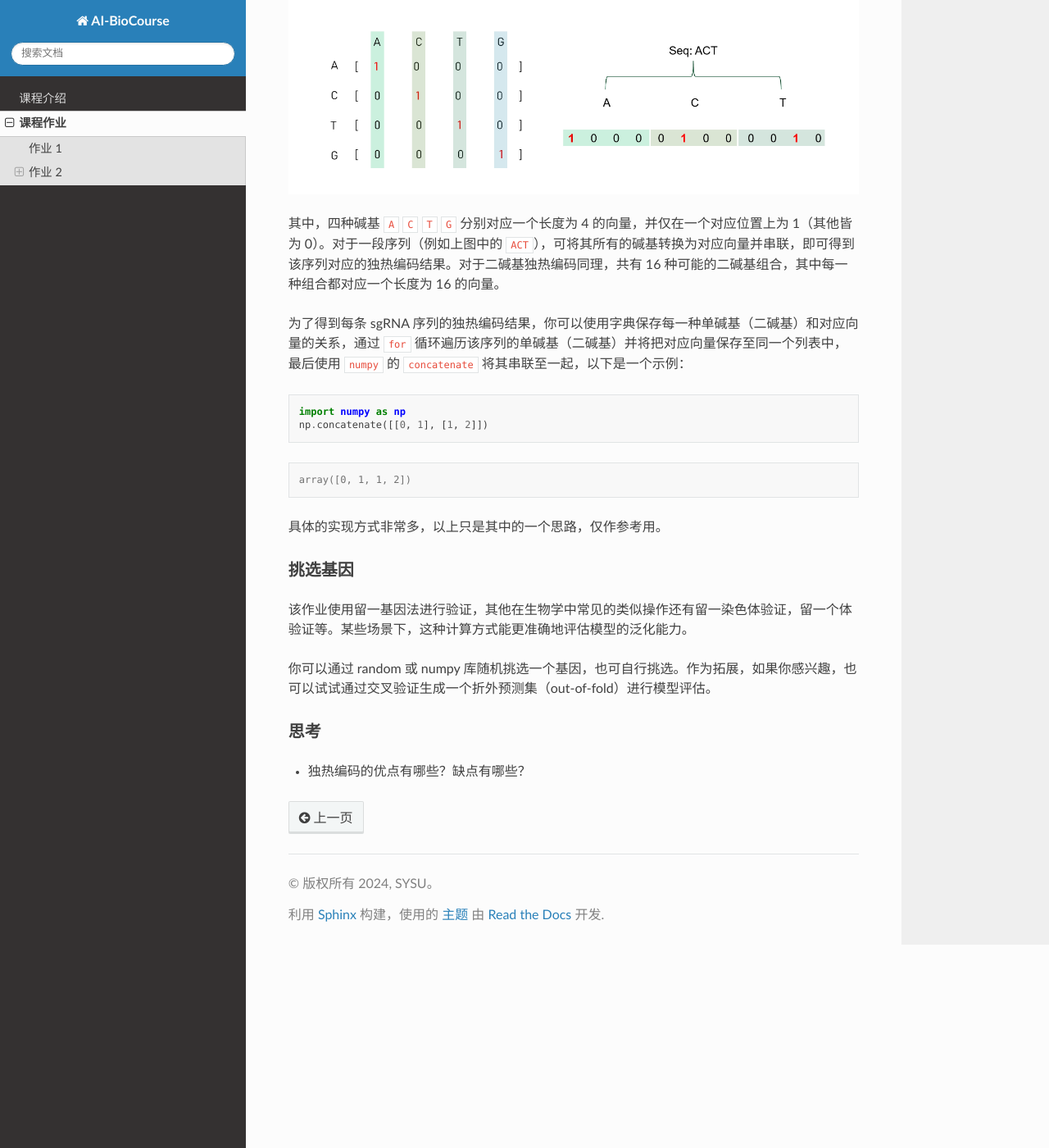
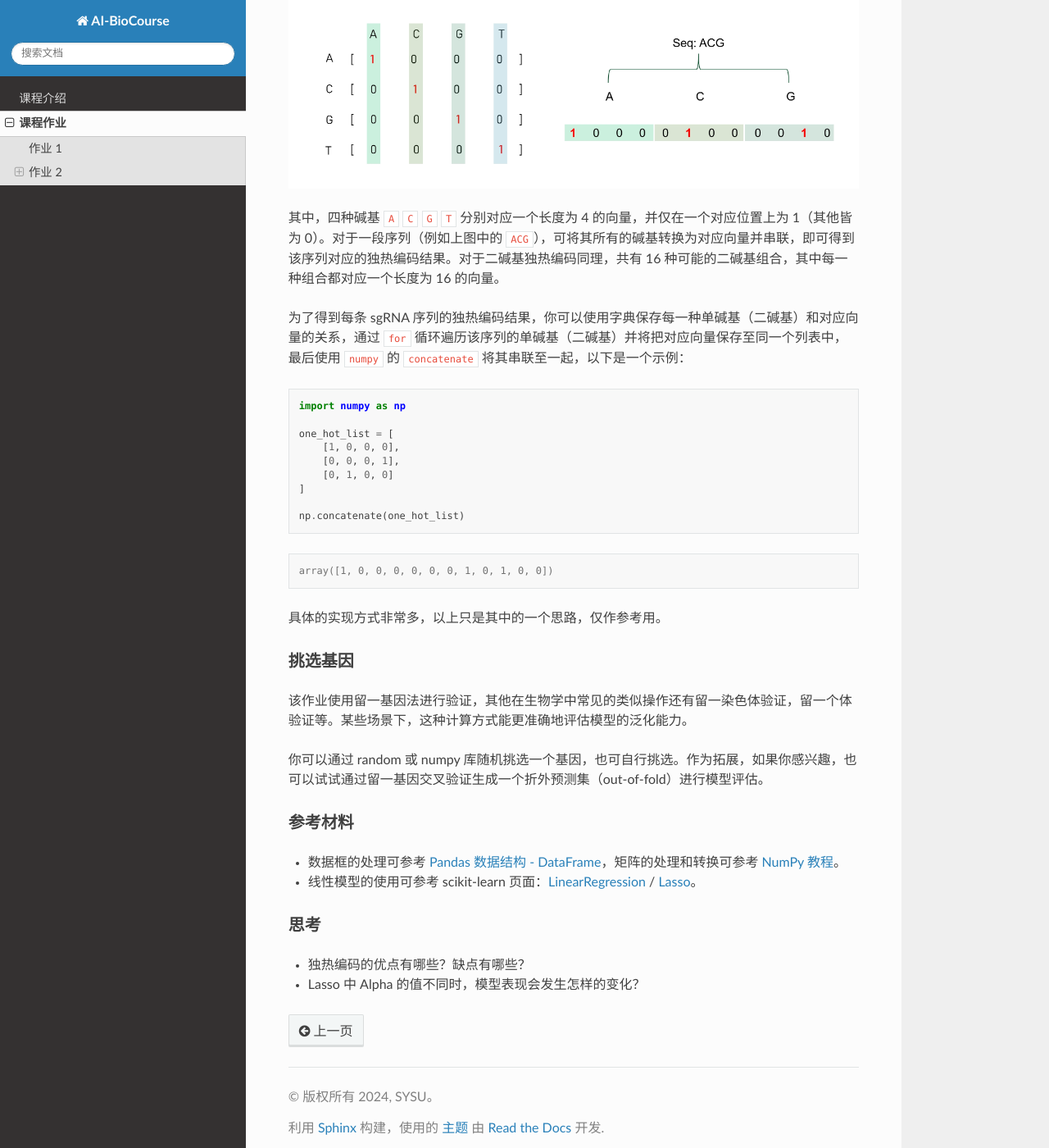
Before and after one commit to JuseTiZ/AI-BioCourse, a Sphinx documentation site: the page built from source/task.md, in a window 1280 px wide and 1400 px high, scrolled down 2668 px. Shown: the whole window at 82% size. Built offline with Sphinx 7.4.7 and the Read the Docs theme 3.1.0, drawn with Linux system fonts in a browser that asks for light colours; some of the changed text lies outside the part shown.

Commit message:
添加 README & 补充内容

````diff
--- a/source/conf.py
+++ b/source/conf.py
@@ -40,4 +40,4 @@ language = 'zh_CN'
 # https://www.sphinx-doc.org/en/master/usage/configuration.html#options-for-html-output
 
 html_theme = 'sphinx_rtd_theme'
-html_static_path = ['_static', 'images']
+html_static_path = ['_static']
--- a/source/index.rst
+++ b/source/index.rst
@@ -18,7 +18,7 @@
    :alt: AlphaFold2
    :height: 400px
 
-本课程旨在介绍机器学习方法的原理和应用，并通过具体案例和实践将其应用在生物学问题上。
+本课程将介绍机器学习方法的原理，并通过具体案例和实践将其应用在生物学问题上。
 
 .. toctree::
    :maxdepth: 1
--- a/source/task.md
+++ b/source/task.md
@@ -52,7 +52,7 @@
 
 <img src="_static/images/q2.png" height="400px" />
 
-在作业附件中，有提供数据文件 `sgRNA_data.tsv`，你可将其移动至与 jupyter notebook 文件相同的文件夹并通过 pandas 库对其进行读取
+在作业附件中，有提供数据文件 `sgRNA_data.tsv`，你可将其移动至与 jupyter notebook 文件相同的文件夹并通过 pandas 库对其进行读取：
 
 ```python
 import pandas as pd
@@ -78,17 +78,24 @@ data = pd.read_csv("./sgRNA_data.tsv", sep="\t")
 
 <img src="_static/images/q2_onehot.png" height="400px" />
 
-其中，四种碱基 `A` `C` `T` `G` 分别对应一个长度为 4 的向量，并仅在一个对应位置上为 1（其他皆为 0）。对于一段序列（例如上图中的 `ACT`），可将其所有的碱基转换为对应向量并串联，即可得到该序列对应的独热编码结果。对于二碱基独热编码同理，共有 16 种可能的二碱基组合，其中每一种组合都对应一个长度为 16 的向量。
+其中，四种碱基 `A` `C` `G` `T` 分别对应一个长度为 4 的向量，并仅在一个对应位置上为 1（其他皆为 0）。对于一段序列（例如上图中的 `ACG`），可将其所有的碱基转换为对应向量并串联，即可得到该序列对应的独热编码结果。对于二碱基独热编码同理，共有 16 种可能的二碱基组合，其中每一种组合都对应一个长度为 16 的向量。
 
 为了得到每条 sgRNA 序列的独热编码结果，你可以使用字典保存每一种单碱基（二碱基）和对应向量的关系，通过 `for` 循环遍历该序列的单碱基（二碱基）并将把对应向量保存至同一个列表中，最后使用 `numpy` 的 `concatenate` 将其串联至一起，以下是一个示例：
 
 ```python
 import numpy as np
-np.concatenate([[0, 1], [1, 2]])
+
+one_hot_list = [
+    [1, 0, 0, 0],
+    [0, 0, 0, 1],
+    [0, 1, 0, 0]
+]
+
+np.concatenate(one_hot_list)
 ```
 
 ```output
-array([0, 1, 1, 2])
+array([1, 0, 0, 0, 0, 0, 0, 1, 0, 1, 0, 0])
 ```
 
 具体的实现方式非常多，以上只是其中的一个思路，仅作参考用。
@@ -97,8 +104,14 @@ array([0, 1, 1, 2])
 
 该作业使用留一基因法进行验证，其他在生物学中常见的类似操作还有留一染色体验证，留一个体验证等。某些场景下，这种计算方式能更准确地评估模型的泛化能力。
 
-你可以通过 random 或 numpy 库随机挑选一个基因，也可自行挑选。作为拓展，如果你感兴趣，也可以试试通过交叉验证生成一个折外预测集（out-of-fold）进行模型评估。
+你可以通过 random 或 numpy 库随机挑选一个基因，也可自行挑选。作为拓展，如果你感兴趣，也可以试试通过留一基因交叉验证生成一个折外预测集（out-of-fold）进行模型评估。
+
+#### 参考材料
+
+- 数据框的处理可参考 [Pandas 数据结构 - DataFrame](https://www.runoob.com/pandas/pandas-dataframe.html)，矩阵的处理和转换可参考 [NumPy 教程](https://www.runoob.com/numpy/numpy-tutorial.html)。
+- 线性模型的使用可参考 scikit-learn 页面：[LinearRegression](https://scikit-learn.org/stable/modules/generated/sklearn.linear_model.LinearRegression.html) / [Lasso](https://scikit-learn.org/stable/modules/generated/sklearn.linear_model.Lasso.html)。
 
 #### 思考
 
 - 独热编码的优点有哪些？缺点有哪些？
+- Lasso 中 Alpha 的值不同时，模型表现会发生怎样的变化？
````
Also changed, not shown: README.md (added, +5 -0 lines), source/_static/images/q2.png, source/_static/images/q2_onehot.png, 10 other files.
